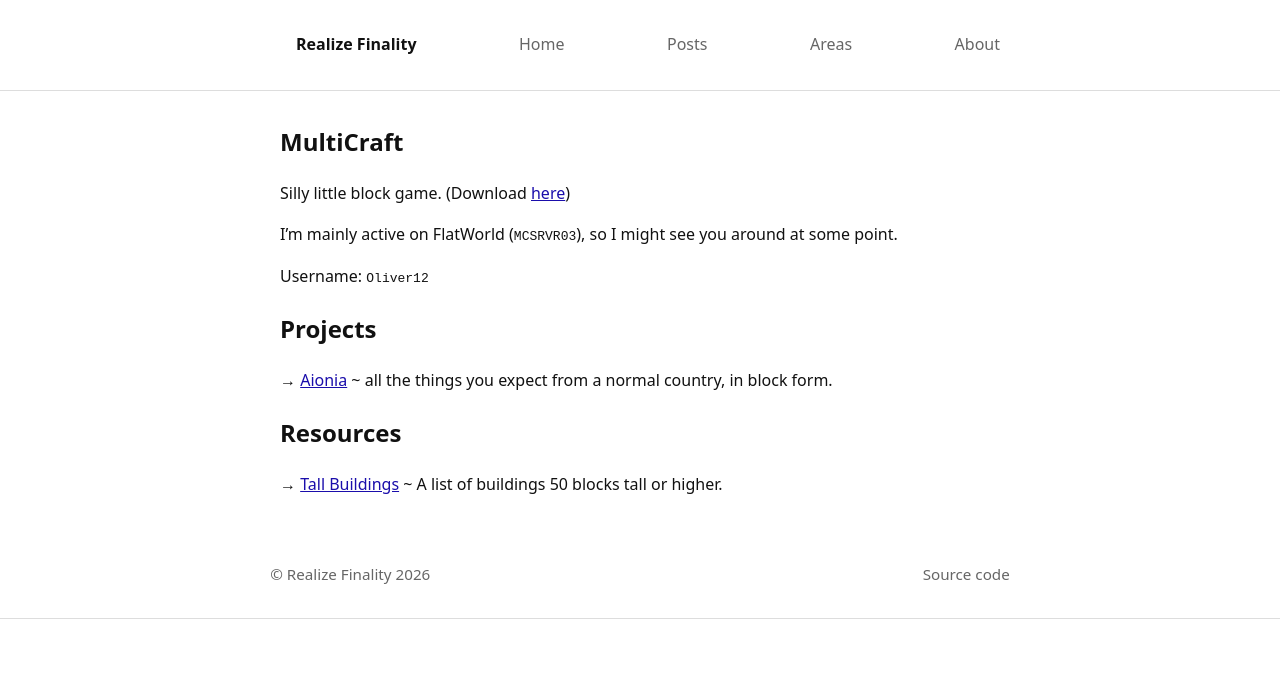
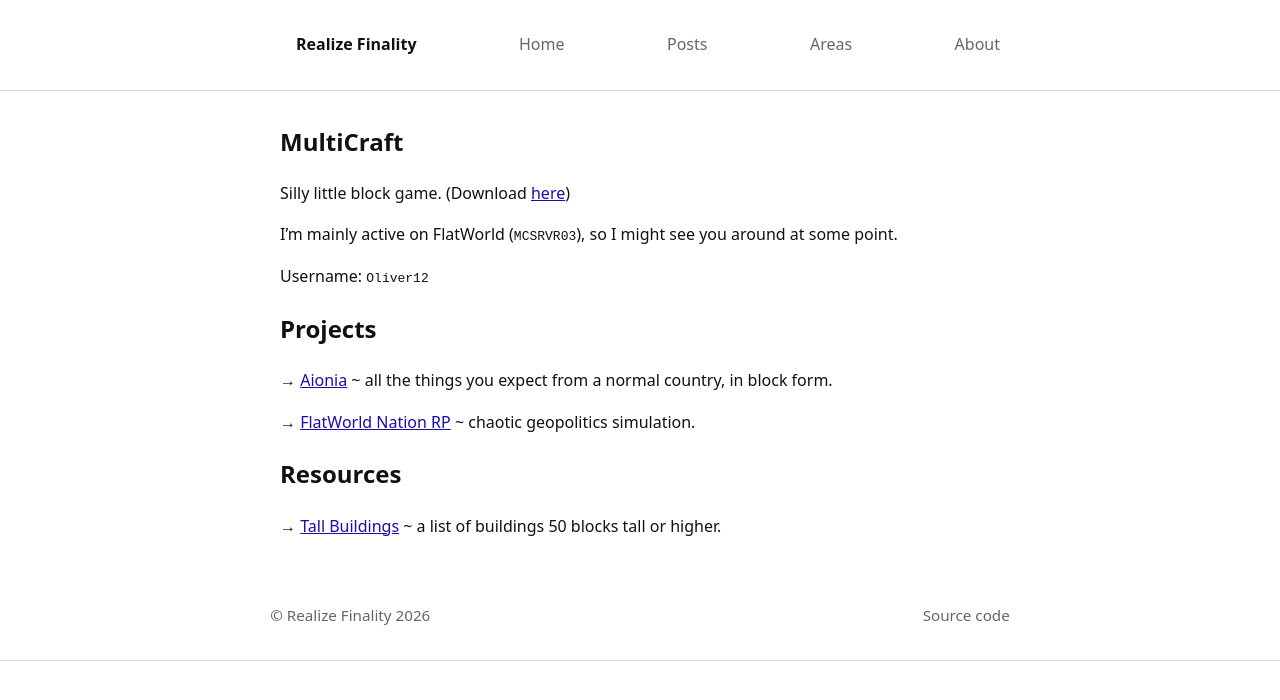
Before and after one commit to realize-finality/realize-finality.github.io, a Jekyll site: the page built from docs/areas/mtc/index.md, in a window 1280 px wide. Shown: the top 700 px of the page. Built offline with Jekyll 4.4.1, drawn with Linux system fonts in a browser that asks for light colours.

```diff
--- a/docs/areas/mtc/index.md
+++ b/docs/areas/mtc/index.md
@@ -13,6 +13,8 @@ Username: `Oliver12`
 
 → [Aionia](aionia/) ~ all the things you expect from a normal country, in block form.
 
+→ [FlatWorld Nation RP](nations/) ~ chaotic geopolitics simulation.
+
 ## Resources
 
-→ [Tall Buildings](resources/tall-buildings) ~ A list of buildings 50 blocks tall or higher.
+→ [Tall Buildings](resources/tall-buildings) ~ a list of buildings 50 blocks tall or higher.
```
Also changed, not shown: docs/areas/mtc/aionia/basic-info.md (added, +24 -0 lines), docs/areas/mtc/aionia/foreign/index.md (added, +4 -0 lines), docs/areas/mtc/aionia/index.md (added, +16 -0 lines), docs/areas/mtc/aionia/resources.md (added).
